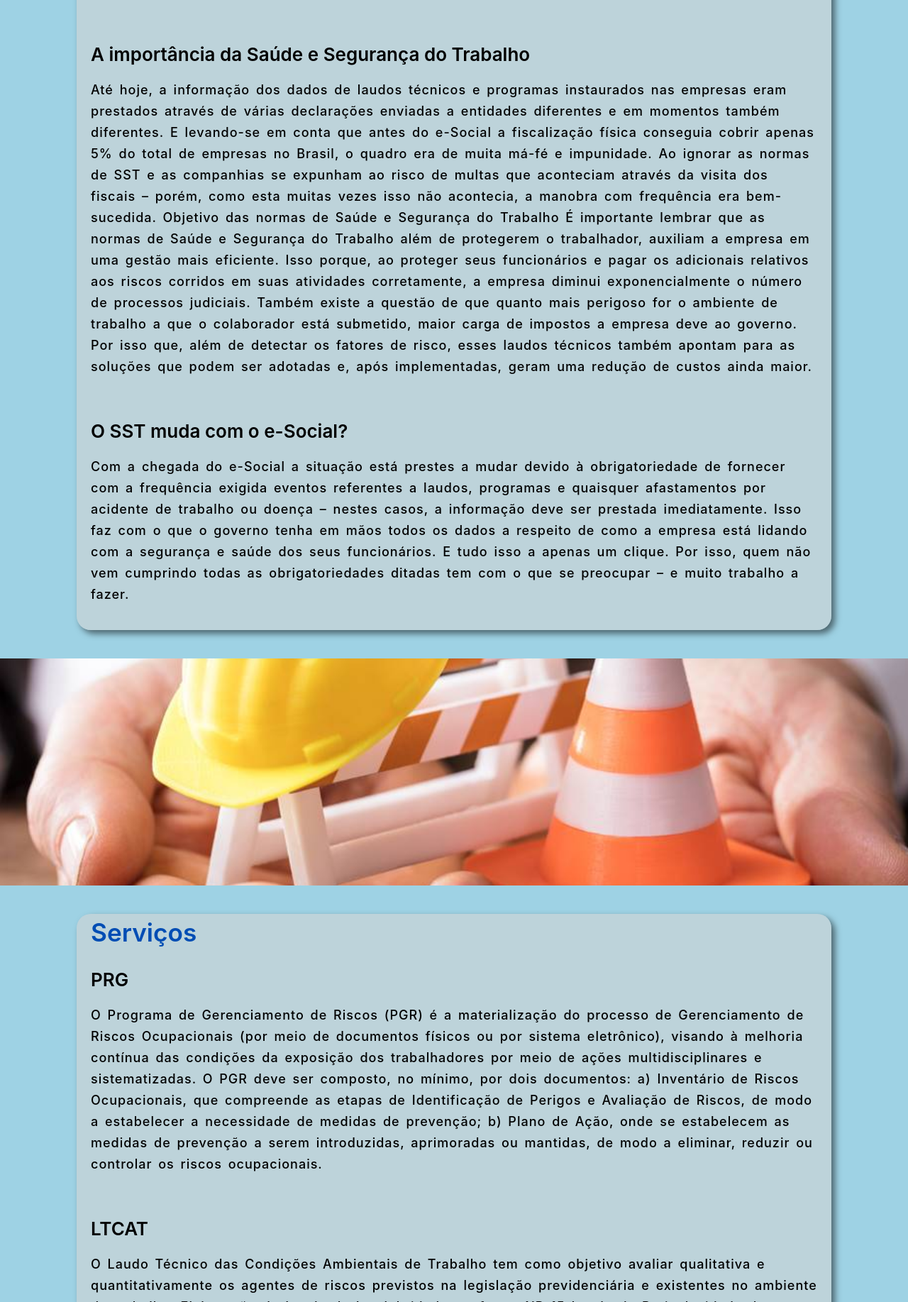
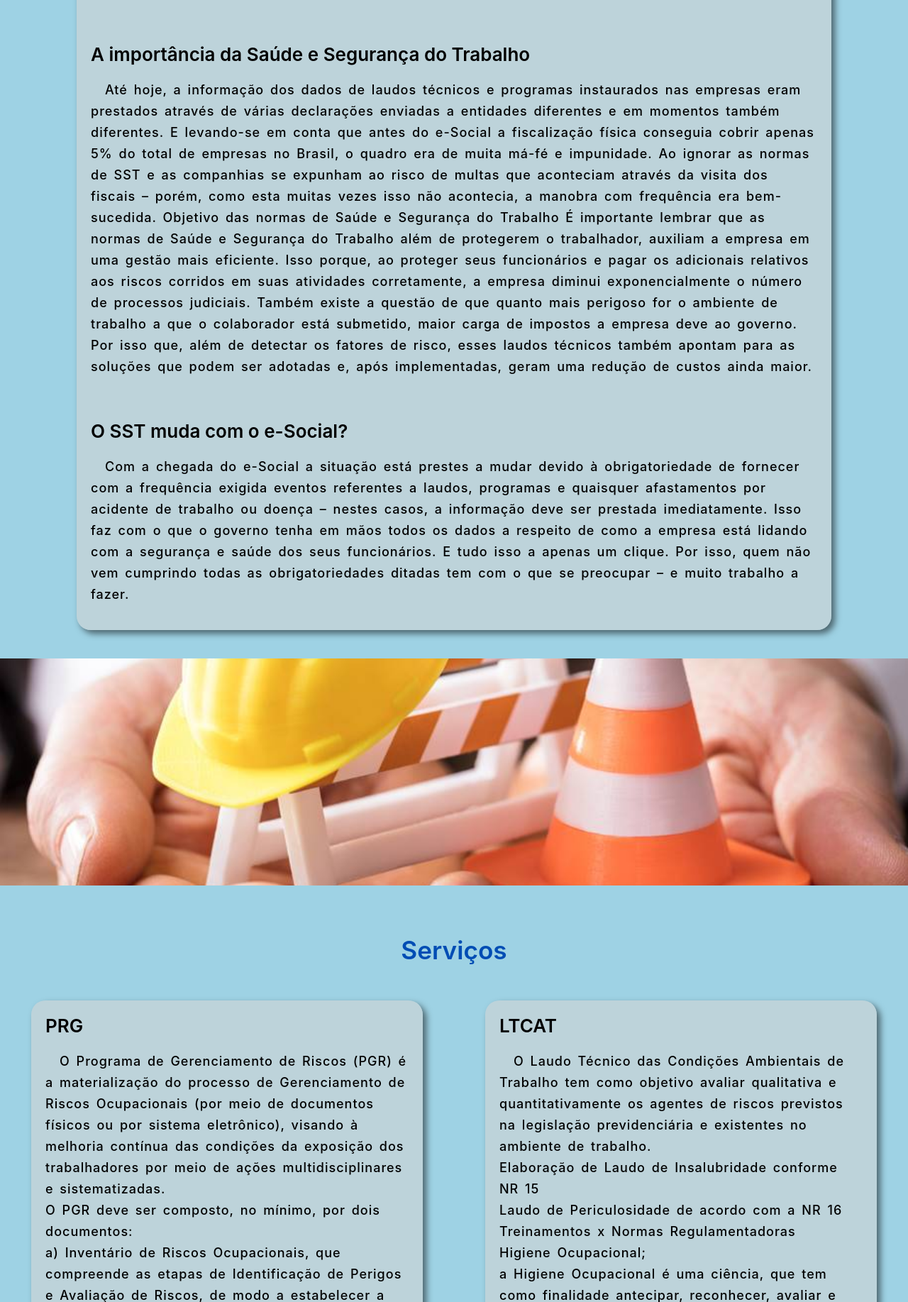
Before and after one commit to Gabriel-D-EV/Union-sst, a Flask app: page / in a window 1280 px wide. Shown: the part 2048-3883 px from the top of the page at 71% size. Run offline with Flask 3, Linux system fonts and the light colour scheme; some libraries are stand-ins or nearby versions.

Commit message:
att card response

```diff
--- a/api/static/style.css
+++ b/api/static/style.css
@@ -71,6 +71,10 @@ h1, h2, h3 {
     font-size: 26px;
     font-weight: 600;
 }
+#servicos h1{
+    padding-top: 70px;
+    text-align: center;
+}
 p {
     font-size: 18px;
     color: #000;
@@ -78,6 +82,7 @@ p {
     letter-spacing: 1px;
     word-spacing: 3px;
     line-height: 30px;
+    text-indent: 20px;
 }
 #home {
     background-image: url(../static/images/bg1.png);
@@ -121,7 +126,21 @@ p {
     border-radius: 20px;
     background-color: #d4d4d494;
     box-shadow: 5px 5px 10px #00000086;
+}
+.flexcard {
+    display: flex;
+    flex-wrap: wrap;
 
+}
+ #servicos .card {
+    width: 40%;
+    align-items: center;
+    justify-content: center;
+    padding: 20px;
+    margin: 50px auto;
+    border-radius: 20px;
+    background-color: #d4d4d494;
+    box-shadow: 5px 5px 10px #00000086;
 }
 span{
     color: var(--color-3);
@@ -186,6 +205,9 @@ header .newheader {
     #carrossel {
         display: none;
     }
+    #servicos .card {
+        width: 330px;
+    }
 }
 .nav-list.active {
     transform: translateX(0);
--- a/api/templates/index.html
+++ b/api/templates/index.html
@@ -80,43 +80,45 @@
 
    </div>
    <div class="bg2"></div>
-   <div class="col-md main" id="servicos">
+   <div class="col-md" id="servicos">
     <h1><span>Serviços</span></h1>
-
-
-    <div class="col-md-6 service">
+        <div class="flexcard col-md-12">
+            <div class="col-md-6 card service">
                 <h3>PRG</h3>
                 <br>
-        <p>O Programa de Gerenciamento de Riscos (PGR) é a materialização do processo de Gerenciamento de Riscos Ocupacionais (por meio de documentos físicos ou por sistema eletrônico), visando à melhoria contínua das condições da exposição dos trabalhadores por meio de ações multidisciplinares e sistematizadas.
+                <p>O Programa de Gerenciamento de Riscos (PGR) é a materialização do processo de Gerenciamento de Riscos Ocupacionais (por meio de documentos físicos ou por sistema eletrônico), visando à melhoria contínua das condições da exposição dos trabalhadores por meio de ações multidisciplinares e sistematizadas.<br>
 
-            O PGR deve ser composto, no mínimo, por dois documentos:
+                    O PGR deve ser composto, no mínimo, por dois documentos: <br>
 
-            a)   Inventário de Riscos Ocupacionais, que compreende as etapas de Identificação de Perigos e Avaliação de Riscos, de modo a estabelecer a necessidade de medidas de prevenção;
+                    a)   Inventário de Riscos Ocupacionais, que compreende as etapas de Identificação de Perigos e Avaliação de Riscos, de modo a estabelecer a necessidade de medidas de prevenção;<br>
 
                     b)   Plano de Ação, onde se estabelecem as medidas de prevenção a serem introduzidas, aprimoradas ou mantidas, de modo a eliminar, reduzir ou controlar os riscos ocupacionais.
                     </p>
             </div>
-    <div class="col-md-6 service">
+            <div class="col-md-6 card service">
                 <h3>LTCAT</h3>
                 <br>
-        <p>O Laudo Técnico das Condições Ambientais de Trabalho tem como objetivo avaliar qualitativa e quantitativamente os agentes de riscos previstos na legislação previdenciária e existentes no ambiente de trabalho.
+                <p>O Laudo Técnico das Condições Ambientais de Trabalho tem como objetivo avaliar qualitativa e quantitativamente os agentes de riscos previstos na legislação previdenciária e existentes no ambiente de trabalho.<br>
 
-            Elaboração de Laudo de Insalubridade conforme NR 15
+                    Elaboração de Laudo de Insalubridade conforme NR 15 <br>
 
-            Laudo de Periculosidade de acordo com a NR 16
+                    Laudo de Periculosidade de acordo com a NR 16<br>
 
-            Treinamentos x Normas Regulamentadoras
+                    Treinamentos x Normas Regulamentadoras<br>
 
-            Higiene Ocupacional;
+                    Higiene Ocupacional;<br>
 
-            a Higiene Ocupacional é uma ciência, que tem como finalidade antecipar, reconhecer, avaliar e controlar os riscos ocupacionais nos ambientes de trabalho.
+                    a Higiene Ocupacional é uma ciência, que tem como finalidade antecipar, reconhecer, avaliar e controlar os riscos ocupacionais nos ambientes de trabalho.<br>
 
-            Acima de tudo, essas ações são relacionadas à redução dos riscos e prevenção de doenças ocupacionais causadas por agente ambientais. Esta transmissão nociva pode ser causada por agentes:
+                    Acima de tudo, essas ações são relacionadas à redução dos riscos e prevenção de doenças ocupacionais causadas por agente ambientais. Esta transmissão nociva pode ser causada por agentes:<br>
 
                     físicos - Gerados por equipamentos ou condições físicas do ambiente de trabalho. (ex: calor, frio, radiações, ruídos, etc).
                     químicos - provenientes de substâncias químicas em seu estado líquido, sólido ou gasoso. (ex: poeira, gases, vapores, etc).
                     biológicos - Causados por microrganismos capazes de provocar doenças. (ex: bactérias, fungos, vírus, etc).</p>
             </div>
+
+        </div>
+
     </div>
    <div class="col-md carrossel" id="carrossel">
     <div class="container" id="img">
```
Lines whose indentation alone changed are shown as unchanged.
